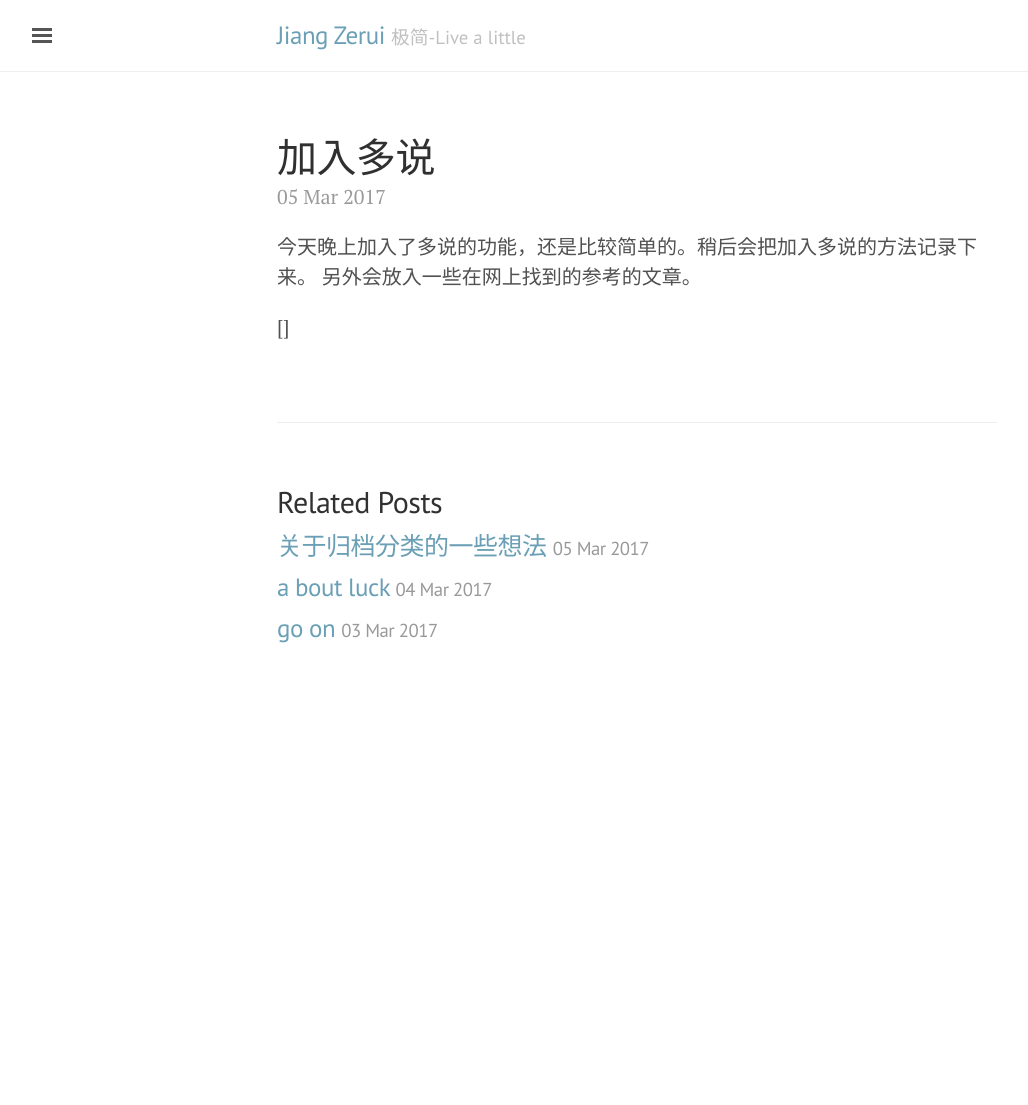
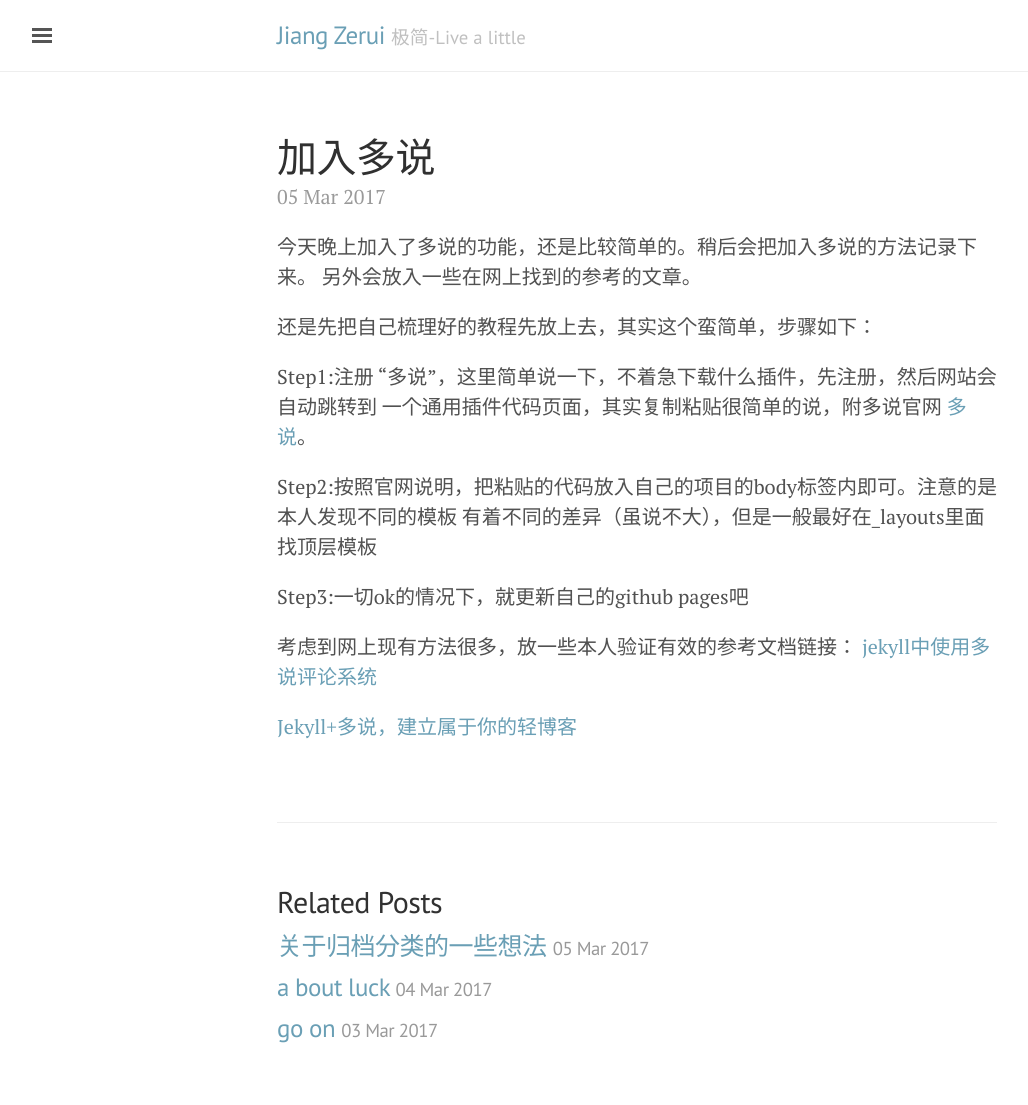
Before and after one commit to jiangzerui/blog, a Jekyll site: the page built from _posts/2017-03-05-加入多说及相关配置记录说明.md, in a window 1280 px wide. Shown: the whole page, without its empty margins (3-1031 px from the left). Built offline with Jekyll 4.4.1, drawn with Linux system fonts in a browser that asks for light colours; comment, search, counter and statistics services are not loaded; before the commit the page ends 900 px from its top, so only the background shows below that.

Commit message:
complete

```diff
--- a/_posts/2017-03-05-加入多说及相关配置记录说明.md
+++ b/_posts/2017-03-05-加入多说及相关配置记录说明.md
@@ -8,5 +8,18 @@
 今天晚上加入了多说的功能，还是比较简单的。稍后会把加入多说的方法记录下来。
 另外会放入一些在网上找到的参考的文章。
 
+还是先把自己梳理好的教程先放上去，其实这个蛮简单，步骤如下：
 
-[]
+Step1:注册 “多说”，这里简单说一下，不着急下载什么插件，先注册，然后网站会自动跳转到
+一个通用插件代码页面，其实复制粘贴很简单的说，附多说官网
+[多说](http://dev.duoshuo.com/)。
+
+Step2:按照官网说明，把粘贴的代码放入自己的项目的body标签内即可。注意的是本人发现不同的模板
+有着不同的差异（虽说不大），但是一般最好在_layouts里面找顶层模板
+
+Step3:一切ok的情况下，就更新自己的github pages吧
+
+考虑到网上现有方法很多，放一些本人验证有效的参考文档链接：
+[ jekyll中使用多说评论系统](http://blog.csdn.net/itmyhome1990/article/details/42125375)
+
+[Jekyll+多说，建立属于你的轻博客](http://www.ituring.com.cn/article/114888)
```
